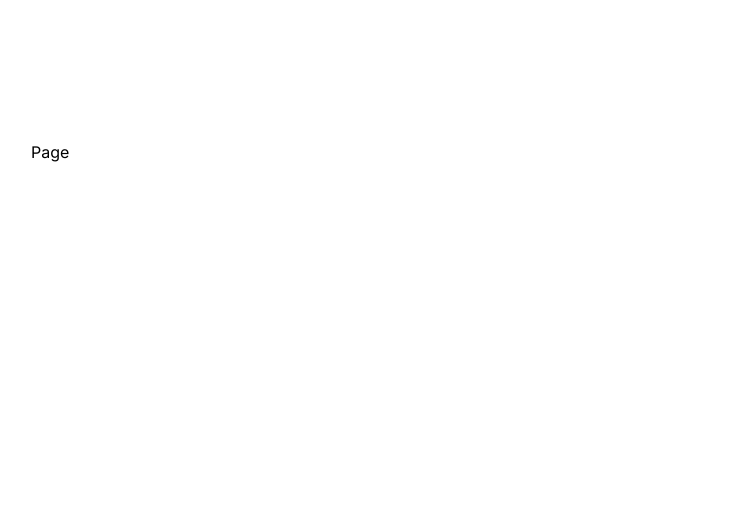
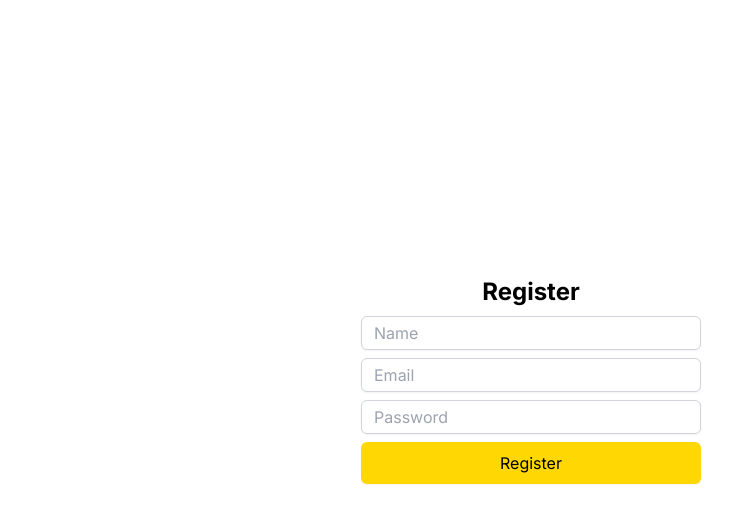
Before and after one commit to TommyPurba/Infinitum, a Next.js app: page / in a window 1280 px wide. Shown: the top 522 px of the page, without its empty margins (109-841 px from the left). Built offline with nearby package versions, Linux system fonts and the light colour scheme.

Commit message:
ui: creating register ui

```diff
--- a/src/app/layout.js
+++ b/src/app/layout.js
@@ -1,22 +1,19 @@
-import { Inter } from 'next/font/google'
-import '@/styles/globals.css'
+import { Inter } from "next/font/google";
+import "@/styles/globals.css";
 
-
-const inter = Inter({ subsets: ['latin'] })
+const inter = Inter({ subsets: ["latin"] });
 
 export const metadata = {
-  title: 'Create Next App',
-  description: 'Generated by create next app',
-}
+  title: "Create Next App",
+  description: "Generated by create next app",
+};
 
 export default function RootLayout({ children }) {
   return (
     <html lang="en">
       <body className={inter.className}>
-        <div className='m-[140px] '>
-          {children}
-        </div>
-        </body>
+        <main>{children}</main>
+      </body>
     </html>
-  )
+  );
 }
--- a/src/app/page.js
+++ b/src/app/page.js
@@ -1,6 +1,9 @@
+import { Register } from "@/components/Auth/Register";
 
 export default function Page() {
   return (
-    <div>Page</div>
-  )
+    <div>
+      <Register />
+    </div>
+  );
 }
--- /dev/null
+++ b/src/components/Auth/Register.jsx
@@ -0,0 +1,15 @@
+export const Register = () => {
+  return (
+    <div className="h-screen flex justify-center items-center">
+      <div className="w-[340px] space-y-2">
+        <div className="pb-10 space-y-2">
+          <h1 className="text-2xl font-bold text-center">Register</h1>
+          <input name="name" placeholder="Name" />
+          <input name="email" placeholder="Email" />
+          <input name="password" type="password" placeholder="Password" />
+          <button>Register</button>
+        </div>
+      </div>
+    </div>
+  );
+};
--- a/src/styles/globals.css
+++ b/src/styles/globals.css
@@ -3,7 +3,15 @@
 @tailwind utilities;
 
 @layer base {
-    .inp{
-        @apply border-solid border-2 border-sky-400;
-    }
+  .inp {
+    @apply border-solid border-2 border-sky-400;
+  }
+
+  input {
+    @apply w-full px-3 py-1 border border-gray-300 rounded-md shadow-sm;
+  }
+
+  button {
+    @apply w-full items-center px-4 py-2 border border-transparent rounded-md shadow-sm bg-[#ffd803];
+  }
 }
```
Also changed, not shown: src/components/file.jsx (deleted).
